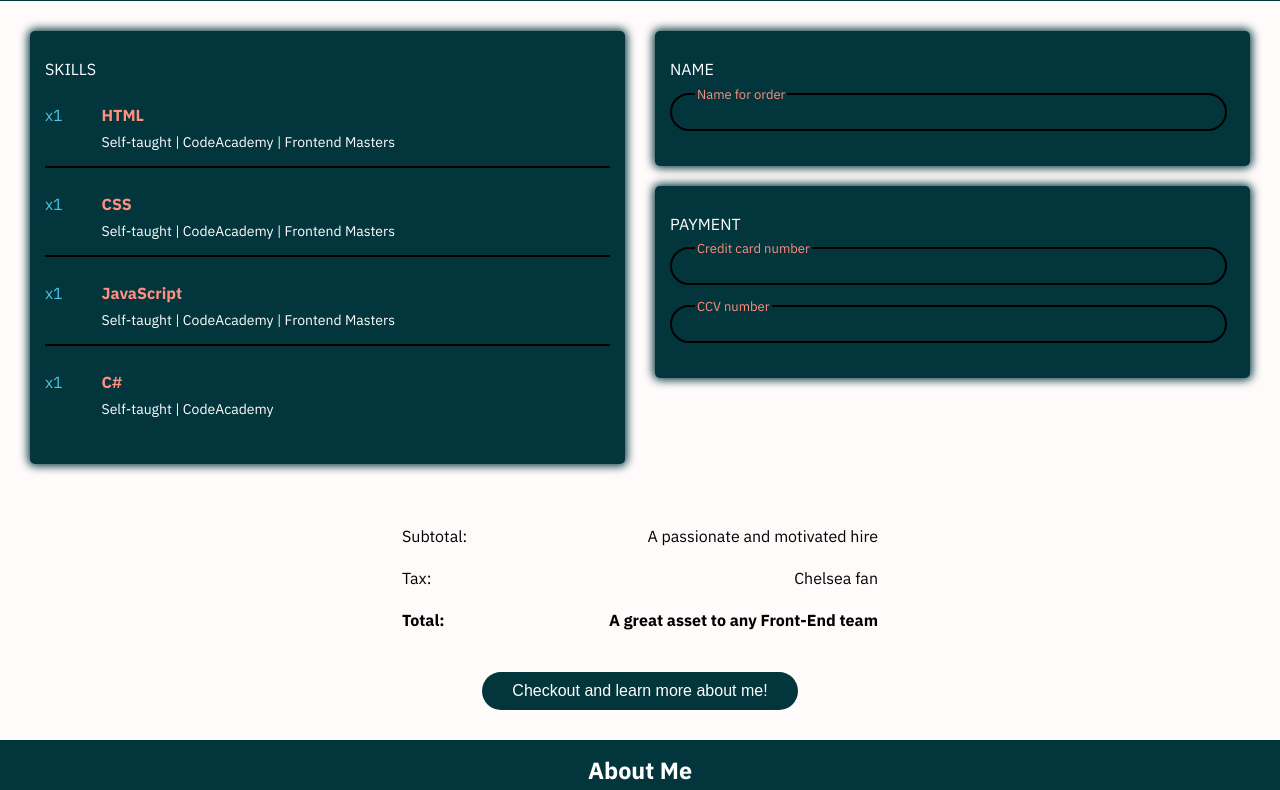
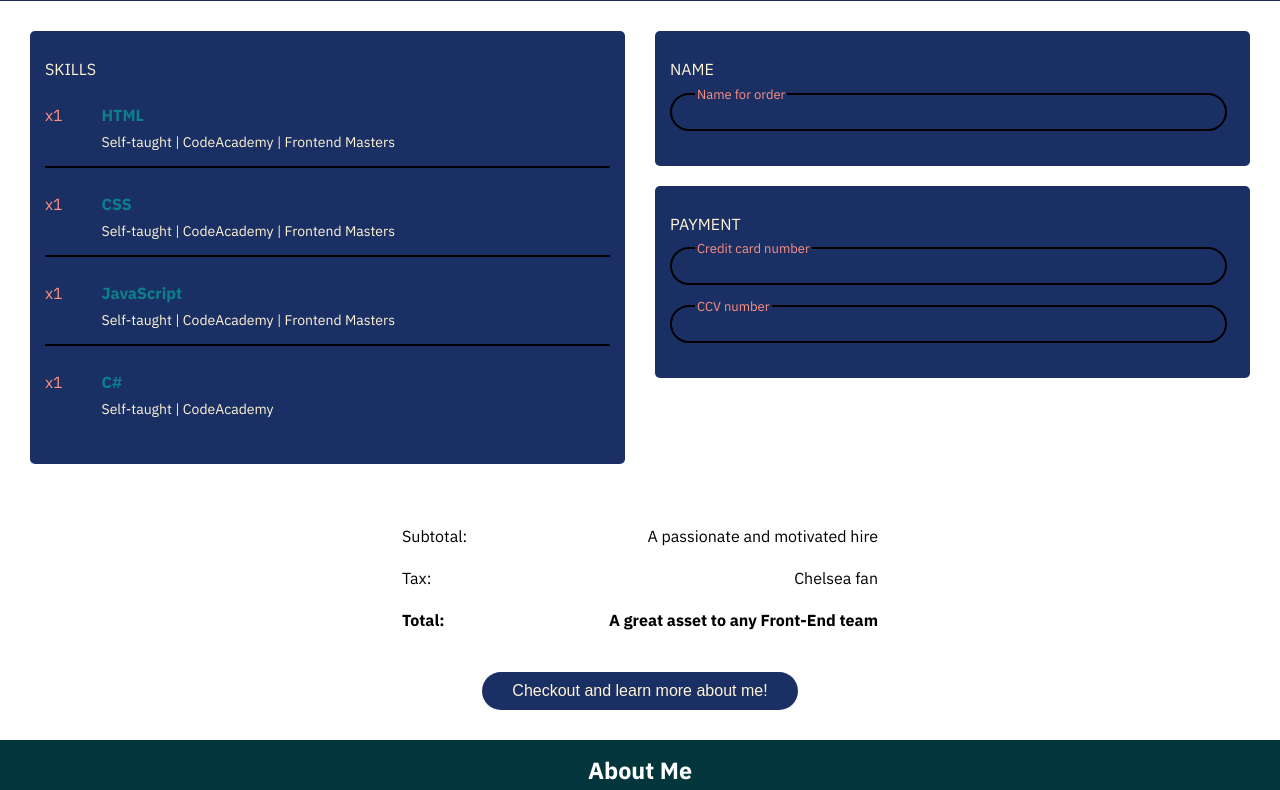
Before and after one commit to FVDB98/Portfolio, a plain HTML site: page index.html in a window 1280 px wide. Shown: the part 859-1649 px from the top of the page. Drawn offline with Linux system fonts and the light colour scheme.

Commit message:
checkout page design

```diff
--- a/assets/css/main.css
+++ b/assets/css/main.css
@@ -102,7 +102,7 @@ body{
 }
 
 .main-nav {
-  background-color: #02353c;
+  background-color: #1a3065;
   color: white;
   font-size: 20px;
   display: flex;
@@ -126,7 +126,7 @@ body{
     "payment"
     "total";
   grid-template-columns: 1fr;
-  background-color: rgba(255,250,250, 0.8);
+  background-color: white;
   }
 
 .logo {
@@ -137,15 +137,15 @@ body{
 }
 
 .box {
-  background-color: #02353c;
+  background-color: #1a3065;
   border-radius: 5px;
-  box-shadow: 0px 0px 10px 2px #02353c;
+  /* box-shadow: 0px 0px 10px 2px #1a3065; */
   padding: 15px;
   margin-bottom: 20px;
   }
 
 .box-title {
-  color: white;
+  color: #fff4d5;
   font-weight: normal;
   font-size: 16px;
 }
@@ -190,18 +190,18 @@ body{
 
 .skills-quantity {
   grid-area: quantity;
-  color: #4ac4e2;
+  color: #ff9080;
 }
 
 .skills-name {
   grid-area: title;
   font-weight: bold;
-  color: #ff9080;
+  color: #0c7f8b;
 }
 
 .skills-info-list {
   grid-area: options;
-  color: white;
+  color: #fff4d5;
   list-style: none;
   margin: 0;
   padding: 0;
@@ -230,7 +230,7 @@ body{
 
 .user-input-label {
   color: #ff9080;
-  background-color: #02353c;
+  background-color: #1a3065;
   font-size: 13px;
   position: absolute;
   left: 25px;
@@ -268,8 +268,8 @@ body{
 }
 
 .checkout {
-  background-color: #02353c;
-  color: white;
+  background-color: #1a3065;
+  color: #fff4d5;
   border: none;
   padding: 10px 30px;
   width: 100%;
@@ -359,6 +359,8 @@ body{
 /* Quiz Section */
 .quiz-container{
   text-align: center;
+  display: flex;
+  justify-content: center;
 }
 
 .quiz-box{
@@ -455,7 +457,9 @@ body{
 }
 
 @media screen and (min-width: 480px){
-
+  .quiz-box{
+    max-width: 480px;
+  }
 }
 
 @media screen and (min-width: 680px){
```
